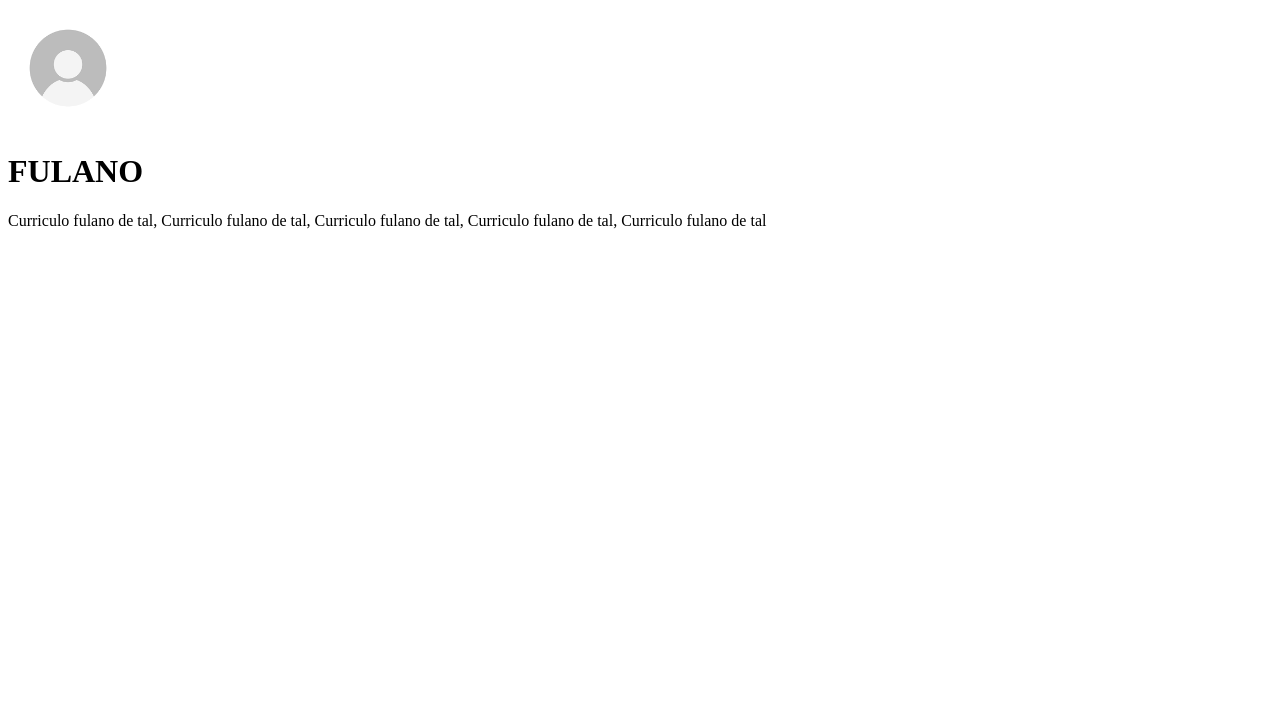
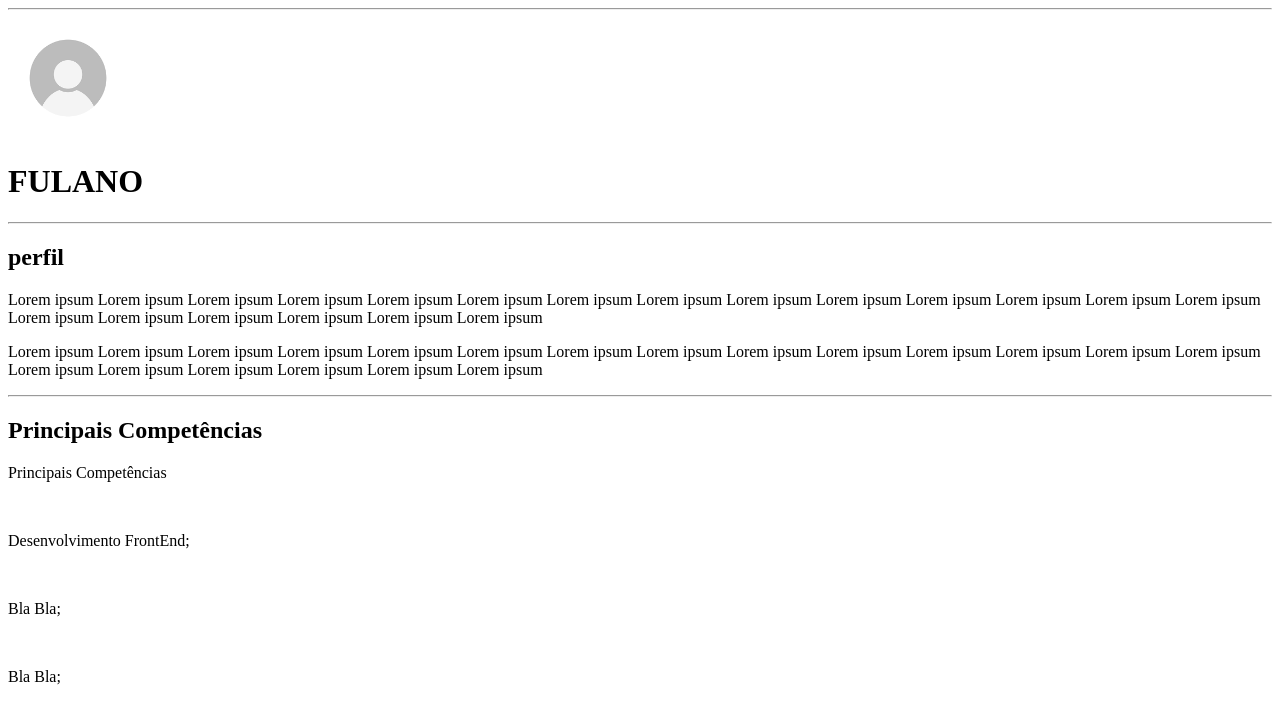
Before and after one commit to eduarda1606/Curriculo_Fulanotal, a plain HTML site: page index.html in a window 1280 px wide. Drawn offline with Linux system fonts and the light colour scheme.

Commit message:
Update index.html

```diff
--- a/index.html
+++ b/index.html
@@ -1,17 +1,29 @@
 <!DOCTYPE html>
 <html>
     <head>
-        <title>Curriculo Fulanos de Tal</title>
+        <title>Currículo Fulanos de Tal</title>
+        <meta charset="utf-8">
     </head>
 
     <body>
-
+        <hr>
         <img src="/Imagens/eduarda1.png"
-        alt="fulano de tal"
-        width="120" height="120"
-        title="usuario fulano de tal">
+        width="120" height="120">
         <h1>FULANO</h1>
-        <P>Curriculo fulano de tal, Curriculo fulano de tal, Curriculo fulano de tal, Curriculo fulano de tal, Curriculo fulano de tal</P>
-
+        <hr>
+       <h2>perfil</h2>
+       <p>Lorem ipsum Lorem ipsum Lorem ipsum Lorem ipsum Lorem ipsum Lorem ipsum Lorem ipsum Lorem ipsum Lorem ipsum Lorem ipsum Lorem ipsum Lorem ipsum Lorem ipsum Lorem ipsum Lorem ipsum Lorem ipsum Lorem ipsum Lorem ipsum Lorem ipsum Lorem ipsum
+       </p>
+       <p>Lorem ipsum Lorem ipsum Lorem ipsum Lorem ipsum Lorem ipsum Lorem ipsum Lorem ipsum Lorem ipsum Lorem ipsum Lorem ipsum Lorem ipsum Lorem ipsum Lorem ipsum Lorem ipsum Lorem ipsum Lorem ipsum Lorem ipsum Lorem ipsum Lorem ipsum Lorem ipsum
+       </p>
+       <hr>
+       <h2>Principais Competências</h2>
+       <p>Principais Competências</p>
+       <br>
+       <p>Desenvolvimento FrontEnd;</p>
+       <br>
+       <p>Bla Bla;</p>
+       <br>
+       <p>Bla Bla;</p>
     </body>
 </html>
```
